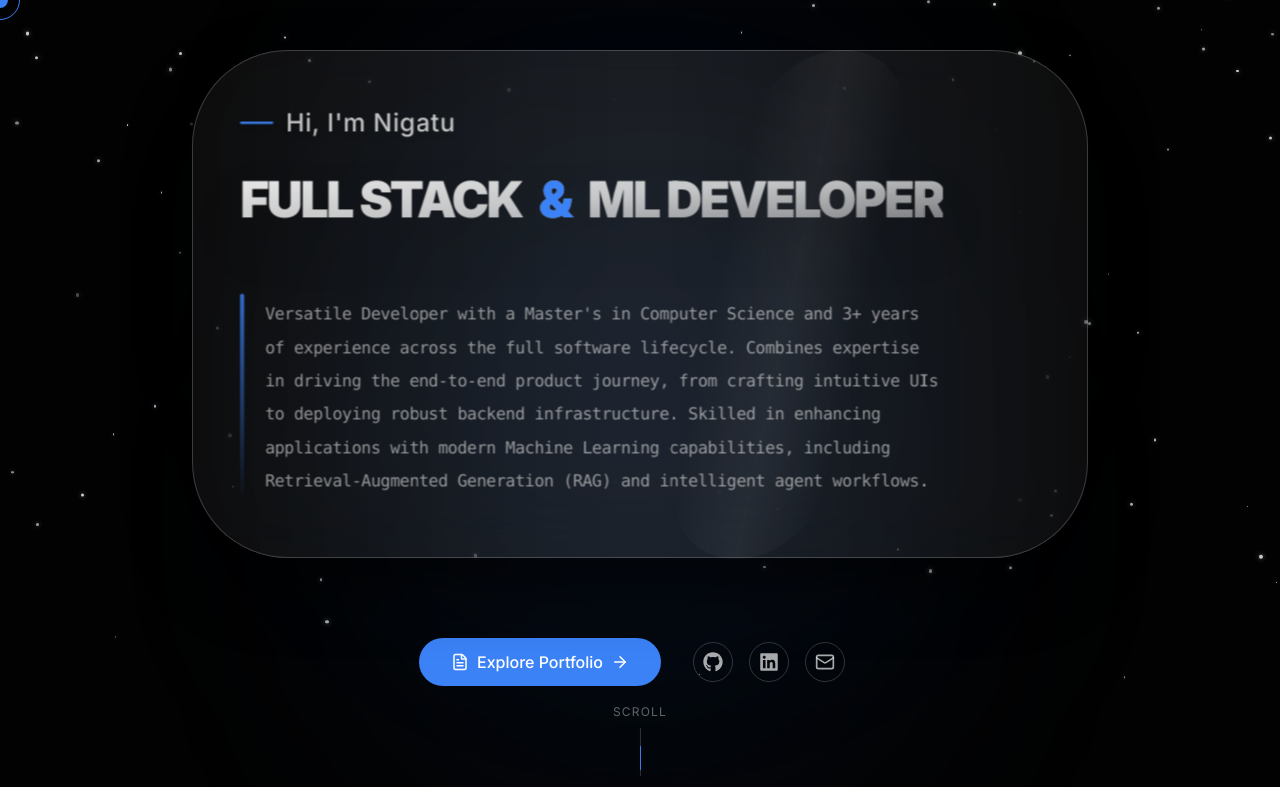
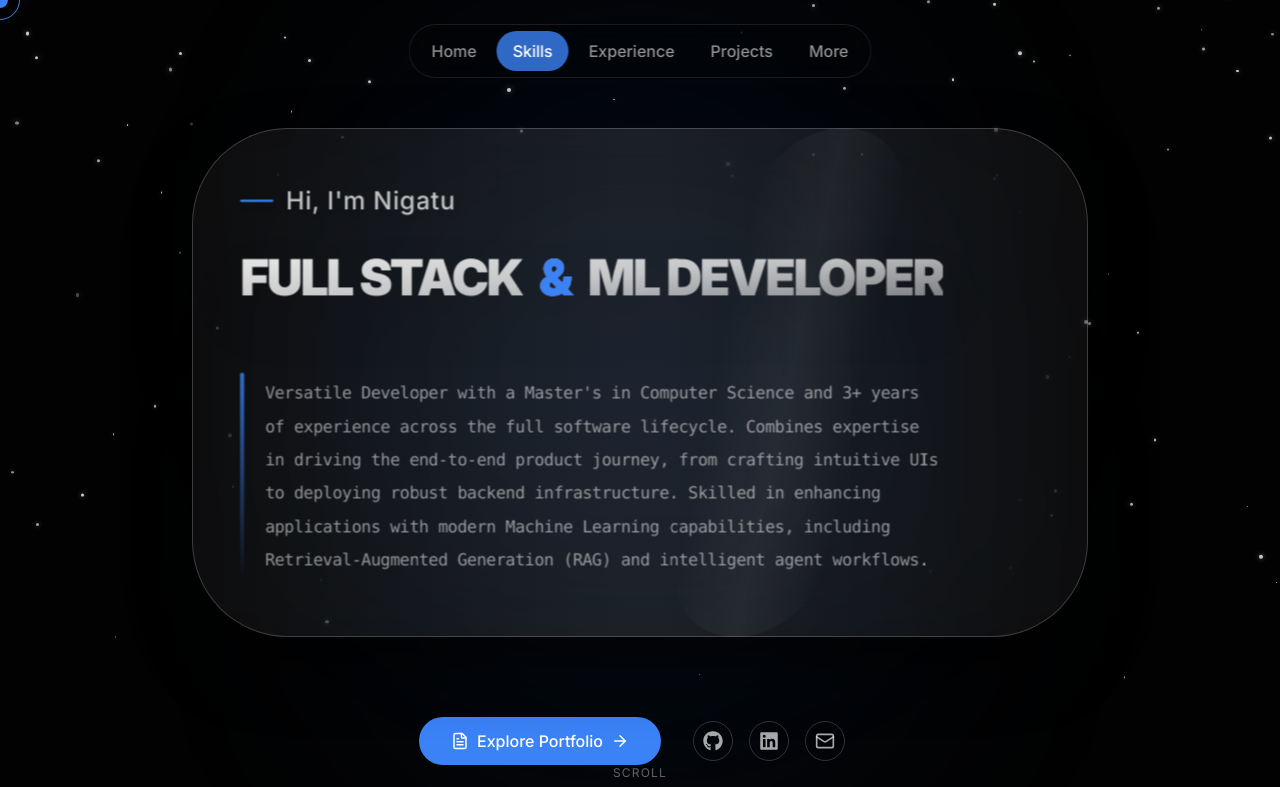
Before and after one commit to jeno1990/portifolio, a Next.js app: page / in a window 1280 px wide. Shown: the top 787 px of the page. Built offline with nearby package versions, Linux system fonts and the light colour scheme.

Commit message:
implement persistent navigation bar with smooth scroll functionality and section tracking

```diff
--- a/src/app/layout.tsx
+++ b/src/app/layout.tsx
@@ -15,6 +15,7 @@ export const metadata: Metadata = {
 };
 
 import { Footer } from "@/components/ui/Footer";
+import { NavBar } from "@/components/ui/NavBar";
 
 export default function RootLayout({
   children,
@@ -26,6 +27,7 @@ export default function RootLayout({
       <body className="min-h-screen flex flex-col bg-transparent text-foreground overflow-x-hidden selection:bg-primary selection:text-primary-foreground" suppressHydrationWarning>
         <StarryBackground />
         <FancyCursor />
+        <NavBar />
         {children}
         <Footer />
       </body>
--- a/src/app/page.tsx
+++ b/src/app/page.tsx
@@ -98,8 +98,8 @@ export default function Home() {
   return (
     <main className="flex flex-col min-h-screen">
       {/* Hero Section */}
-      <section className="relative min-h-screen flex items-center justify-center overflow-hidden px-6 pb-24">
-        <div className="max-w-5xl mx-auto w-full z-10 flex flex-col items-center text-center">
+      <section className="relative min-h-screen flex items-center justify-center overflow-hidden px-6 pb-24" id="home">
+        <div className="max-w-5xl mx-auto w-full z-10 flex flex-col items-center text-center mt-20 md:mt-24">
           <HeroText />
 
           <motion.div
--- a/src/components/sections/SkillsEducationSection.tsx
+++ b/src/components/sections/SkillsEducationSection.tsx
@@ -7,7 +7,7 @@ import { GraduationCap, Award, HeartHandshake } from "lucide-react";
 
 export function SkillsEducationSection() {
   return (
-    <section className="py-32 px-6 md:px-12 lg:px-24 max-w-7xl mx-auto relative z-10">
+    <section className="py-32 px-6 md:px-12 lg:px-24 max-w-7xl mx-auto relative z-10" id="more">
       <motion.div
         initial={{ opacity: 0, y: 20 }}
         whileInView={{ opacity: 1, y: 0 }}
--- /dev/null
+++ b/src/components/ui/NavBar.tsx
@@ -0,0 +1,118 @@
+"use client";
+
+import { useState, useEffect, useRef } from "react";
+import { motion } from "framer-motion";
+import { usePathname, useRouter } from "next/navigation";
+
+const navItems = [
+  { name: "Home", id: "home" },
+  { name: "Skills", id: "skills" },
+  { name: "Experience", id: "experience" },
+  { name: "Projects", id: "projects" },
+  { name: "More", id: "more" },
+];
+
+export function NavBar() {
+  const pathname = usePathname();
+  const router = useRouter();
+  const [active, setActive] = useState("home");
+  const [scrolled, setScrolled] = useState(false);
+  const isClickScrolling = useRef(false);
+  const clickScrollTimeout = useRef<NodeJS.Timeout | null>(null);
+
+  useEffect(() => {
+    // Determine initial active state based on hash if present
+    if (typeof window !== "undefined" && window.location.hash) {
+      const hash = window.location.hash.substring(1);
+      if (navItems.some(i => i.id === hash)) {
+        setActive(hash);
+      }
+    }
+
+    const handleScroll = () => {
+      setScrolled(window.scrollY > 50);
+
+      if (pathname !== "/" || isClickScrolling.current) return;
+
+      const sections = navItems.map(item => ({
+        id: item.id,
+        el: document.getElementById(item.id)
+      }));
+
+      const scrollPosition = window.scrollY + window.innerHeight / 3;
+
+      for (let i = sections.length - 1; i >= 0; i--) {
+        const { id, el } = sections[i];
+        if (el) {
+          const top = el.getBoundingClientRect().top + window.scrollY;
+          if (top <= scrollPosition) {
+            setActive(id);
+            break;
+          }
+        }
+      }
+    };
+
+    window.addEventListener("scroll", handleScroll);
+    handleScroll();
+    return () => window.removeEventListener("scroll", handleScroll);
+  }, [pathname]);
+
+  const handleNavigate = (id: string) => {
+    setActive(id);
+    isClickScrolling.current = true;
+
+    if (clickScrollTimeout.current) clearTimeout(clickScrollTimeout.current);
+    clickScrollTimeout.current = setTimeout(() => {
+      isClickScrolling.current = false;
+    }, 1000);
+
+    if (pathname === "/") {
+      if (id === "home") {
+        window.scrollTo({ top: 0, behavior: "smooth" });
+      } else {
+        document.getElementById(id)?.scrollIntoView({ behavior: "smooth" });
+      }
+    } else {
+      router.push(`/#${id === "home" ? "" : id}`);
+    }
+  };
+
+  return (
+    <motion.div
+      initial={{ y: -100, opacity: 0 }}
+      animate={{ y: 0, opacity: 1 }}
+      transition={{ duration: 0.8, ease: "easeOut" }}
+      className="fixed top-6 left-1/2 -translate-x-1/2 z-[100]"
+    >
+      <nav
+        className={`flex items-center gap-1 p-1.5 rounded-full border border-white/10 transition-all duration-300 ${
+          scrolled
+            ? "bg-background/60 backdrop-blur-2xl shadow-2xl shadow-black/50"
+            : "bg-background/20 backdrop-blur-lg"
+        }`}
+      >
+        {navItems.map((item) => (
+          <button
+            key={item.name}
+            onClick={() => handleNavigate(item.id)}
+            className={`relative px-4 py-2 text-sm md:text-base font-medium rounded-full transition-colors outline-none ${
+              active === item.id
+                ? "text-primary-foreground"
+                : "text-foreground/60 hover:text-foreground"
+            }`}
+          >
+            {active === item.id && (
+              <motion.div
+                layoutId="nav-pill"
+                className="absolute inset-0 bg-primary/80 rounded-full -z-10"
+                transition={{ type: "spring", stiffness: 300, damping: 30 }}
+              />
+            )}
+            <span className="relative z-10">{item.name}</span>
+          </button>
+        ))}
+      </nav>
+    </motion.div>
+  );
+}
```
